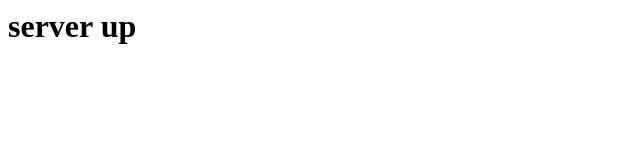
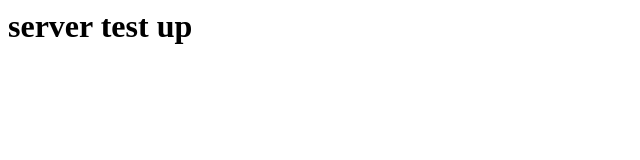
Before and after one commit to exmadesu/site2, a plain HTML site: page index.html in a window 1280 px wide. Shown: the whole page, without its empty margins (0-640 px from the left). Drawn offline with Linux system fonts and the light colour scheme.

Commit message:
Update index.html

```diff
--- a/index.html
+++ b/index.html
@@ -1 +1 @@
-<h1>server up</h1>
+<h1>server test up</h1>
```
